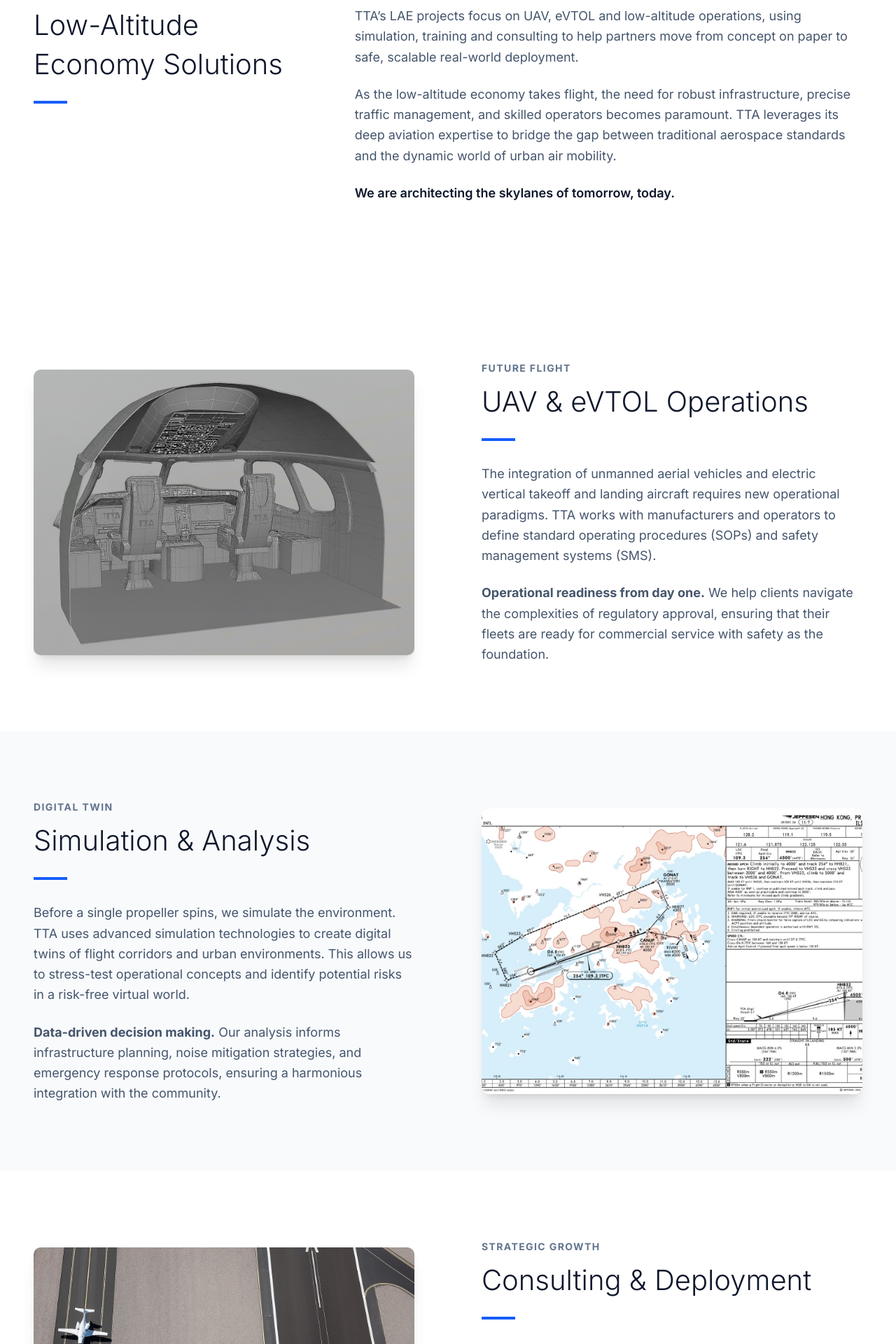
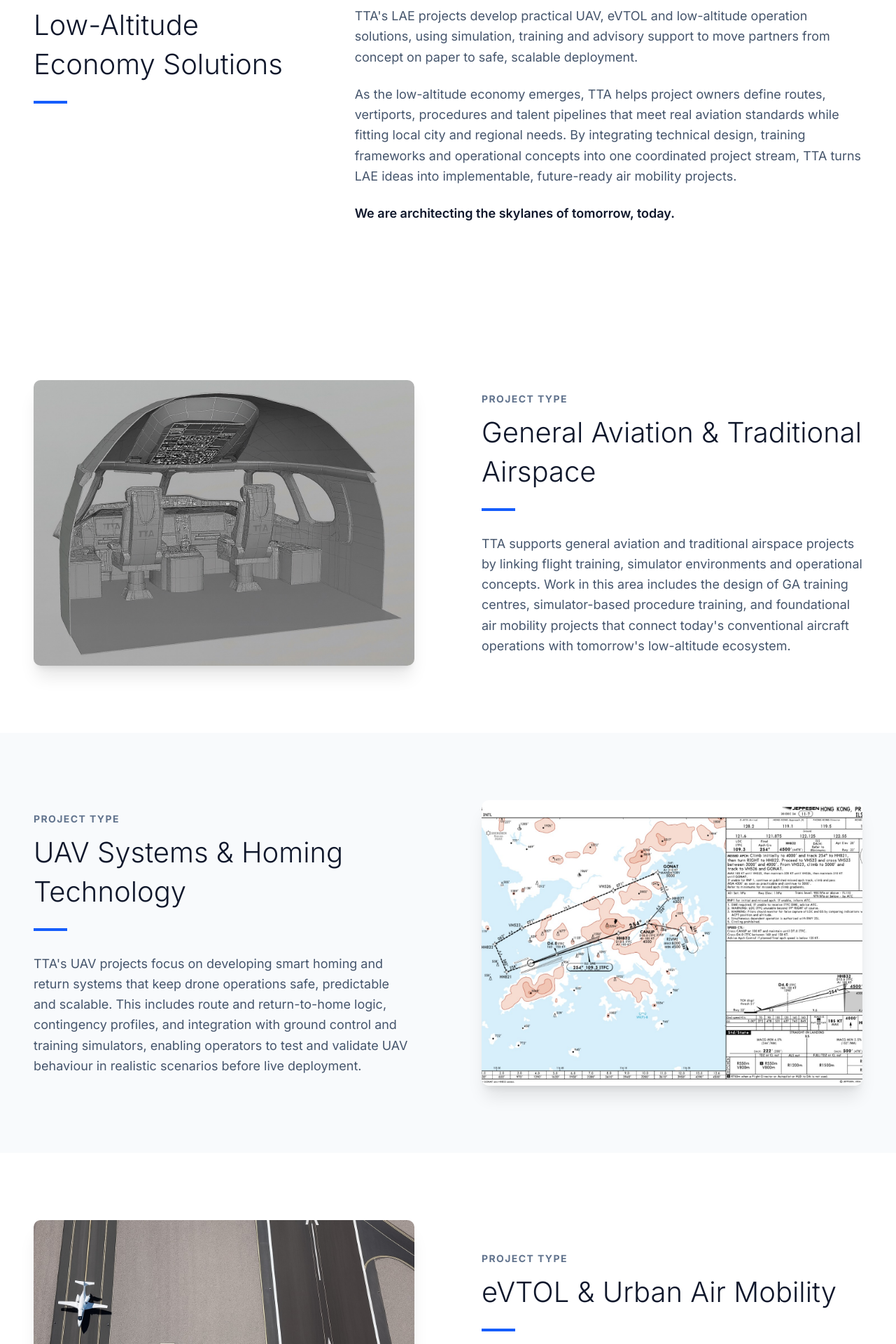
Before and after one commit to austinttahk-blip/tta-website, a Next.js app: page /projects/lae-projects in a window 1280 px wide. Shown: the part 760-2680 px from the top of the page at 70% size. Built offline with nearby package versions, Linux system fonts and the light colour scheme.

Commit message:
Refactor LAE and Simulator project pages to enhance content clarity, update project descriptions, and improve image alt texts for better accessibility. Adjust headings and terminology for consistency across sections, ensuring a cohesive user experience.

```diff
--- a/src/app/projects/lae-projects/page.jsx
+++ b/src/app/projects/lae-projects/page.jsx
@@ -47,16 +47,16 @@ export default function LaeProjectsPage() {
             <div className="grid gap-12 lg:grid-cols-[1fr_2fr] lg:gap-24">
               <div>
                 <h2 className="text-3xl font-light text-slate-900 sm:text-4xl">
-                  Low-Altitude <br/> Economy Solutions
+                  Low-Altitude <br /> Economy Solutions
                 </h2>
                 <div className="mt-6 h-1 w-12 bg-blue-600"></div>
               </div>
               <div className="space-y-6 text-lg text-slate-600 leading-relaxed">
                 <p>
-                  TTA’s LAE projects focus on UAV, eVTOL and low-altitude operations, using simulation, training and consulting to help partners move from concept on paper to safe, scalable real-world deployment.
+                  TTA's LAE projects develop practical UAV, eVTOL and low-altitude operation solutions, using simulation, training and advisory support to move partners from concept on paper to safe, scalable deployment.
                 </p>
                 <p>
-                  As the low-altitude economy takes flight, the need for robust infrastructure, precise traffic management, and skilled operators becomes paramount. TTA leverages its deep aviation expertise to bridge the gap between traditional aerospace standards and the dynamic world of urban air mobility.
+                  As the low-altitude economy emerges, TTA helps project owners define routes, vertiports, procedures and talent pipelines that meet real aviation standards while fitting local city and regional needs. By integrating technical design, training frameworks and operational concepts into one coordinated project stream, TTA turns LAE ideas into implementable, future-ready air mobility projects.
                 </p>
                 <p className="font-semibold text-slate-900">
                   We are architecting the skylanes of tomorrow, today.
@@ -73,23 +73,20 @@ export default function LaeProjectsPage() {
               <div className="relative aspect-[4/3] overflow-hidden rounded-lg shadow-xl">
                 <Image
                   src={operationsImage}
-                  alt="UAV & eVTOL Operations"
+                  alt="General Aviation & Traditional Airspace"
                   fill
                   className="object-cover"
                 />
               </div>
               <div>
-                <p className="text-sm font-bold tracking-widest text-slate-500 uppercase">Future Flight</p>
+                <p className="text-sm font-bold tracking-widest text-slate-500 uppercase">Project Type</p>
                 <h3 className="mt-2 text-3xl font-light text-slate-900 sm:text-4xl">
-                  UAV & eVTOL Operations
+                  General Aviation & Traditional Airspace
                 </h3>
                 <div className="mt-6 h-1 w-12 bg-blue-600"></div>
                 <div className="mt-8 space-y-6 text-lg text-slate-600 leading-relaxed">
                   <p>
-                    The integration of unmanned aerial vehicles and electric vertical takeoff and landing aircraft requires new operational paradigms. TTA works with manufacturers and operators to define standard operating procedures (SOPs) and safety management systems (SMS).
-                  </p>
-                  <p>
-                    <strong>Operational readiness from day one.</strong> We help clients navigate the complexities of regulatory approval, ensuring that their fleets are ready for commercial service with safety as the foundation.
+                    TTA supports general aviation and traditional airspace projects by linking flight training, simulator environments and operational concepts. Work in this area includes the design of GA training centres, simulator-based procedure training, and foundational air mobility projects that connect today's conventional aircraft operations with tomorrow's low-altitude ecosystem.
                   </p>
                 </div>
               </div>
@@ -102,24 +99,21 @@ export default function LaeProjectsPage() {
           <div className="container mx-auto px-6 lg:px-12">
             <div className="grid gap-12 lg:grid-cols-2 lg:items-center lg:gap-24">
               <div className="order-2 lg:order-1">
-                <p className="text-sm font-bold tracking-widest text-slate-500 uppercase">Digital Twin</p>
+                <p className="text-sm font-bold tracking-widest text-slate-500 uppercase">Project Type</p>
                 <h3 className="mt-2 text-3xl font-light text-slate-900 sm:text-4xl">
-                  Simulation & Analysis
+                  UAV Systems & Homing Technology
                 </h3>
                 <div className="mt-6 h-1 w-12 bg-blue-600"></div>
                 <div className="mt-8 space-y-6 text-lg text-slate-600 leading-relaxed">
                   <p>
-                    Before a single propeller spins, we simulate the environment. TTA uses advanced simulation technologies to create digital twins of flight corridors and urban environments. This allows us to stress-test operational concepts and identify potential risks in a risk-free virtual world.
-                  </p>
-                  <p>
-                    <strong>Data-driven decision making.</strong> Our analysis informs infrastructure planning, noise mitigation strategies, and emergency response protocols, ensuring a harmonious integration with the community.
+                    TTA's UAV projects focus on developing smart homing and return systems that keep drone operations safe, predictable and scalable. This includes route and return-to-home logic, contingency profiles, and integration with ground control and training simulators, enabling operators to test and validate UAV behaviour in realistic scenarios before live deployment.
                   </p>
                 </div>
               </div>
               <div className="relative order-1 aspect-[4/3] overflow-hidden rounded-lg shadow-xl lg:order-2">
                 <Image
                   src={simulationImage}
-                  alt="Simulation & Analysis"
+                  alt="UAV Systems & Homing Technology"
                   fill
                   className="object-cover"
                 />
@@ -135,23 +129,20 @@ export default function LaeProjectsPage() {
               <div className="relative aspect-[4/3] overflow-hidden rounded-lg shadow-xl">
                 <Image
                   src={infrastructureImage}
-                  alt="Consulting & Deployment"
+                  alt="eVTOL & Urban Air Mobility"
                   fill
                   className="object-cover"
                 />
               </div>
               <div>
-                <p className="text-sm font-bold tracking-widest text-slate-500 uppercase">Strategic Growth</p>
+                <p className="text-sm font-bold tracking-widest text-slate-500 uppercase">Project Type</p>
                 <h3 className="mt-2 text-3xl font-light text-slate-900 sm:text-4xl">
-                  Consulting & Deployment
+                  eVTOL & Urban Air Mobility
                 </h3>
                 <div className="mt-6 h-1 w-12 bg-blue-600"></div>
                 <div className="mt-8 space-y-6 text-lg text-slate-600 leading-relaxed">
                   <p>
-                    From feasibility studies to final deployment, TTA is your strategic partner. We advise governments, developers, and technology firms on the roadmap to a thriving low-altitude economy.
-                  </p>
-                  <p>
-                    <strong>Scalable solutions for the real world.</strong> We don't just deliver reports; we help build the ecosystem. Our consulting services cover vertiport design, airspace management integration, and workforce training, enabling a safe and scalable rollout of low-altitude services.
+                    In the eVTOL and urban air mobility space, TTA works on route concepts, vertiport layouts, procedures and training frameworks supported by simulation. These projects aim to turn early eVTOL ideas into implementable concepts, with clear thinking around infrastructure, operator training and integration into existing city and regional airspace.
                   </p>
                 </div>
               </div>
```
Also changed, not shown: src/app/projects/simulator-projects/page.jsx (+15 -24 lines).
